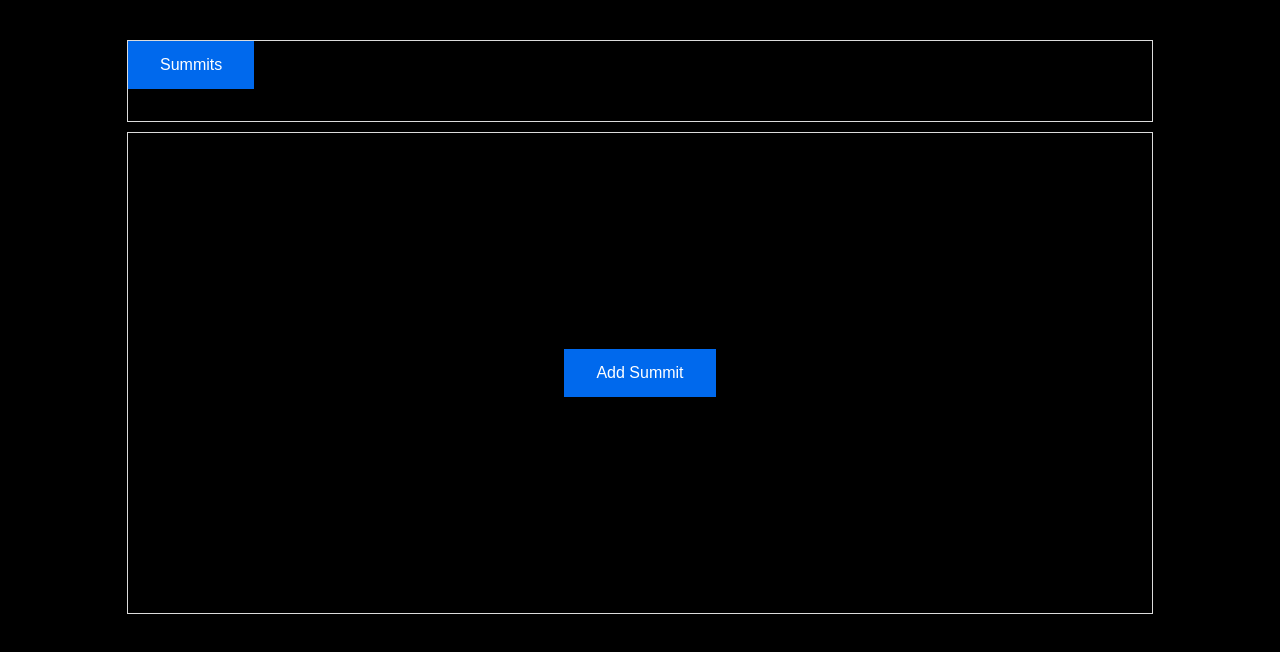
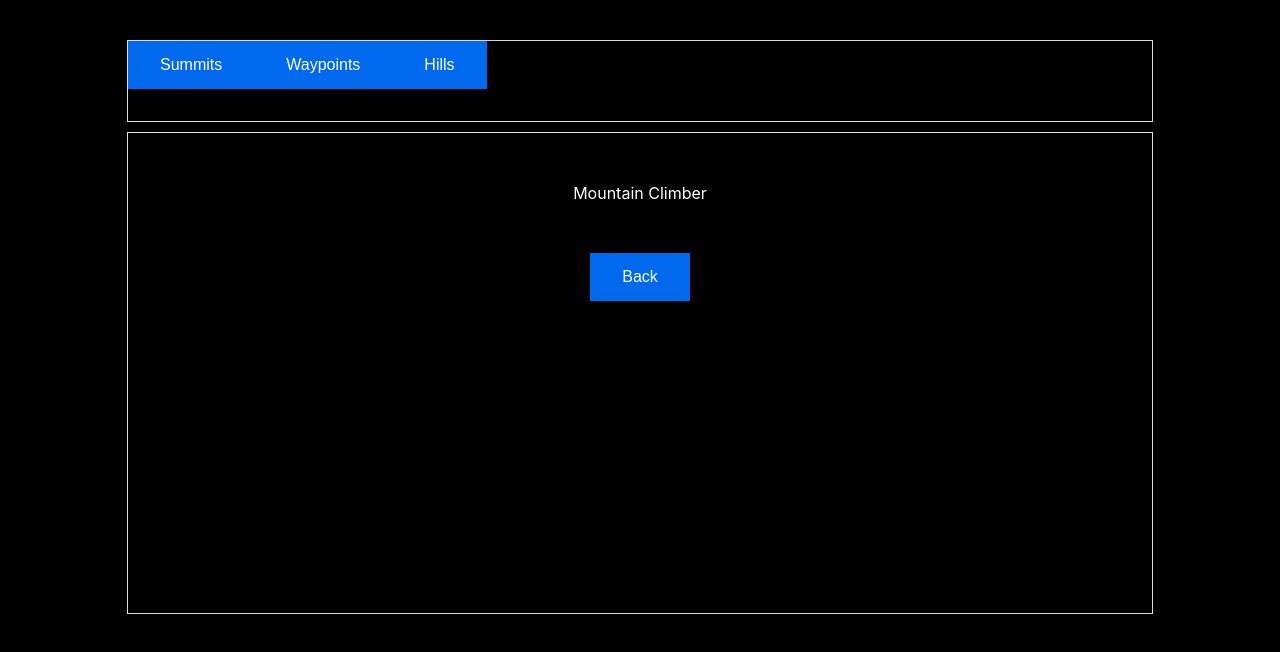
Before and after one commit to orionhall/mountain-climber, a React app: page / in a window 1280 px wide. Shown: the top 652 px of the page. Built offline with nearby package versions, Linux system fonts and the light colour scheme.

Commit message:
Add Page, restructure state... I should probably be using react-router or sth

```diff
--- a/src/MountainClimber/App.jsx
+++ b/src/MountainClimber/App.jsx
@@ -1,8 +1,7 @@
 import React, { useReducer } from 'react';
 import styled from 'styled-components';
-import './app.css';
-import { addSummit } from '../actions';
-import { ACTIONS } from './constants';
+import './App.css';
+import { initialState, reducer, resetState } from './reducer';
 import MountainClimber from './components/MountainClimber';
 import Nav from './components/Nav';
 import Modal from './components/Modal';
@@ -25,65 +24,15 @@ const Card = styled.div`
   color: white;
 `;
 
-const reducer = (state, { type, payload }) => {
-  switch (type) {
-    case ACTIONS.ADD_SUMMIT:
-      return {
-        ...state,
-        showAddModal: '',
-        summits: addSummit(state, payload),
-        selections: {
-          page: 'summitsIndex',
-        },
-      };
-    case ACTIONS.SHOW_ADD_MODAL:
-      return {
-        ...state,
-        showAddModal: payload.modalType,
-      };
-    case ACTIONS.HIDE_ADD_MODAL:
-      return {
-        ...state,
-        showAddModal: '',
-      };
-    case ACTIONS.SET_PAGE:
-      return {
-        ...state,
-        selections: {
-          ...state.selections,
-          page: payload.page,
-        },
-      };
-    default:
-      return state;
-  }
-};
-const initState = state => state;
-
 const App = () => {
-  const initialState = {
-    summits: [],
-    waypoints: [],
-    hills: [],
-    selections: {
-      page: '',
-    },
-    showAddModal: '',
-  };
-  const [state, dispatch] = useReducer(reducer, initialState, initState);
-  const { showAddModal } = state;
-  console.log({ showAddModal: state.showAddModal, summits: state.summits });
+  const [state, dispatch] = useReducer(reducer, initialState, resetState);
+  console.log({ state });
 
   return (
     <Wrapper>
       <Nav dispatch={dispatch} />
-      {/*TODO screen/page selection*/}
       <Card>
-        {showAddModal !== '' ? (
-          <Modal modalType={showAddModal} dispatch={dispatch} />
-        ) : (
-          <MountainClimber state={state} dispatch={dispatch} />
-        )}
+        <MountainClimber state={state} dispatch={dispatch} />
       </Card>
     </Wrapper>
   );
--- a/src/MountainClimber/components/Modal.jsx
+++ b/src/MountainClimber/components/Modal.jsx
@@ -44,9 +44,9 @@ const CloseButton = styled.button`
   padding: 0;
 `;
 
-const Modal = ({ modalType, dispatch }) => {
-  const headerText = `Add ${modalType}`;
-  const [input, setInput] = useState(`Type a new ${modalType} to add`);
+const Modal = ({ type, dispatch }) => {
+  const headerText = `Add ${type}`;
+  const [input, setInput] = useState(`Type a new ${type} to add`);
   const [error, setError] = useState('');
   const [clicked, setClicked] = useState(false);
 
@@ -78,7 +78,7 @@ const Modal = ({ modalType, dispatch }) => {
                 payload: { summit: input },
               });
             } else {
-              setError(`I can't add a blank ${modalType} you dum dum`);
+              setError(`I can't add a blank ${type} you dum dum`);
             }
           }}
         >
--- a/src/MountainClimber/components/MountainClimber.jsx
+++ b/src/MountainClimber/components/MountainClimber.jsx
@@ -1,49 +1,18 @@
 import React from 'react';
-import styled from 'styled-components';
-import Button from './Button';
-import { ACTIONS } from '../constants';
+import Modal from './Modal';
+import Page from './Page';
 
-const SummitWrapper = styled.div`
-  width: 100%;
-  height: 100%;
-  text-align: center;
-`;
+const MountainClimber = ({ state, dispatch }) => {
+  const { showAddModal } = state;
+  if (showAddModal) {
+    return <Modal type={showAddModal} dispatch={dispatch} />;
+  }
 
-const MountainClimber = ({
-  state: {
-    summits,
-    selections: { page },
-  },
-  dispatch,
-}) => {
-  // show summits index page after clicking Summits in the nav
-  // if (page !== '') {
-  //   return <Page />
-  // }
-
-  return summits.length && page === 'summitsIndex' ? (
-    <SummitWrapper>
-      {summits[0]}
-      <br />
-      <Button
-        onClick={() =>
-          dispatch({ type: ACTIONS.SET_PAGE, payload: { page: '' } })
-        }
-      >
-        Back
-      </Button>
-    </SummitWrapper>
-  ) : (
-    <Button
-      onClick={() =>
-        dispatch({
-          type: ACTIONS.SHOW_ADD_MODAL,
-          payload: { modalType: 'Summit' },
-        })
-      }
-    >
-      Add Summit
-    </Button>
+  return (
+    <>
+      <Page state={state} dispatch={dispatch} />
+      {showAddModal && <Modal type={showAddModal} dispatch={dispatch} />}
+    </>
   );
 };
 
--- a/src/MountainClimber/components/Nav.jsx
+++ b/src/MountainClimber/components/Nav.jsx
@@ -15,10 +15,33 @@ const Nav = ({ dispatch }) => {
     <NavBar>
       <Button
         onClick={() =>
-          dispatch({ type: ACTIONS.SET_PAGE, payload: { page: 'summits' } })
+          dispatch({
+            type: ACTIONS.SET_PAGE_TYPE,
+            payload: { type: 'summits' },
+          })
         }
       >
         Summits
+      </Button>
+      <Button
+        onClick={() =>
+          dispatch({
+            type: ACTIONS.SET_PAGE_TYPE,
+            payload: { type: 'waypoints' },
+          })
+        }
+      >
+        Waypoints
+      </Button>
+      <Button
+        onClick={() =>
+          dispatch({
+            type: ACTIONS.SET_PAGE_TYPE,
+            payload: { type: 'hills' },
+          })
+        }
+      >
+        Hills
       </Button>
     </NavBar>
   );
--- /dev/null
+++ b/src/MountainClimber/components/Page.jsx
@@ -0,0 +1,112 @@
+import React from 'react';
+import Button from './Button';
+import { ACTIONS } from '../constants';
+import styled from 'styled-components';
+
+const Wrapper = styled.div`
+  width: 100%;
+  height: 100%;
+  text-align: center;
+`;
+
+const GoalsSection = styled.div`
+  display: flex;
+  align-items: center;
+  justify-content: space-evenly;
+  margin: 50px auto;
+`;
+
+const GoalWrapper = styled(Button)`
+  display: flex;
+  align-items: center;
+  justify-content: center;
+  width: 100px;
+  height: 50px;
+  text-align: center;
+  border: 1px solid #414141;
+  background: lightgray;
+  font-weight: bold;
+  color: black;
+  outline: none;
+
+  &:focus {
+    background: lightgray;
+    outline: none;
+  }
+
+  &:hover {
+    background: lightgray;
+  }
+`;
+
+const GoalText = styled.div`
+  font-weight: bold;
+`;
+
+const getCurrentGoal = (goals, type, id) => {
+  const currentGoal = goals && goals[id];
+
+  return currentGoal || `${type} #${id} not found.`;
+};
+
+const Page = ({ state, dispatch }) => {
+  const {
+    pageParams: { action, id, type },
+    goalData,
+  } = state;
+  const goals = goalData[type];
+  const currentGoal = getCurrentGoal(goals, type, id);
+  debugger;
+
+  return (
+    <Wrapper>
+      <GoalsSection>
+        {!type ? (
+          <div>Mountain Climber</div>
+        ) : !action || action === 'index' ? (
+          goals.length ? (
+            goals.map(goal => {
+              return (
+                <GoalWrapper
+                  onClick={() =>
+                    dispatch({
+                      type: ACTIONS.SET_PAGE_ACTION,
+                      payload: { action: 'show' },
+                    })
+                  }
+                >
+                  <GoalText>{goal}</GoalText>
+                </GoalWrapper>
+              );
+            })
+          ) : (
+            <div>
+              <div>No {`${type}`} found.</div>
+              <Button
+                onClick={() =>
+                  dispatch({
+                    type: ACTIONS.SHOW_ADD_MODAL,
+                    payload: { type },
+                  })
+                }
+              >
+                Add {`${type}`}
+              </Button>
+            </div>
+          )
+        ) : action === 'show' ? (
+          <div>{currentGoal}</div>
+        ) : null}
+      </GoalsSection>
+      <Button
+        onClick={() =>
+          dispatch({ type: ACTIONS.SET_PAGE_ACTION, payload: { action: '' } })
+        }
+      >
+        Back
+      </Button>
+    </Wrapper>
+  );
+};
+
+export default Page;
--- a/src/MountainClimber/constants.js
+++ b/src/MountainClimber/constants.js
@@ -1,6 +1,8 @@
 export const ACTIONS = {
   ADD_SUMMIT: 'addSummit',
   HIDE_ADD_MODAL: 'hideAddModal',
-  SET_PAGE: 'setPage',
+  SET_PAGE_ACTION: 'setPageAction',
+  SET_PAGE_ID: 'setPageId',
+  SET_PAGE_TYPE: 'setPageType',
   SHOW_ADD_MODAL: 'showAddModal',
 };
--- /dev/null
+++ b/src/MountainClimber/reducer.js
@@ -0,0 +1,68 @@
+import { ACTIONS } from './constants';
+import { addSummit } from '../actions';
+
+export const reducer = (state, { type, payload }) => {
+  debugger;
+  switch (type) {
+    case ACTIONS.ADD_SUMMIT:
+      return {
+        ...state,
+        goalData: {
+          ...state.goalData,
+          summits: addSummit(state, payload),
+        },
+      };
+    case ACTIONS.SHOW_ADD_MODAL:
+      return {
+        ...state,
+        showAddModal: payload.type,
+      };
+    case ACTIONS.HIDE_ADD_MODAL:
+      return {
+        ...state,
+        showAddModal: '',
+      };
+    case ACTIONS.SET_PAGE_ACTION:
+      return {
+        ...state,
+        pageParams: {
+          ...state.pageParams,
+          action: payload.action,
+        }
+      }
+    case ACTIONS.SET_PAGE_ID:
+      return {
+        ...state,
+        pageParams: {
+          ...state.pageParams,
+          action: payload.id,
+        }
+      }
+    case ACTIONS.SET_PAGE_TYPE:
+      return {
+        ...state,
+        pageParams: {
+          ...state.pageParams,
+          type: payload.type,
+        }
+      }
+    default:
+      return state;
+  }
+};
+
+export const resetState = state => state;
+
+export const initialState = {
+  goalData: {
+    summits: [],
+    waypoints: [],
+    hills: []
+  },
+  pageParams: {
+    action: undefined,
+    id: undefined,
+    type: undefined,
+  },
+  showAddModal: '',
+};
--- a/src/actions.js
+++ b/src/actions.js
@@ -1 +1,4 @@
-export const addSummit = ({ summits }, { summit }) => [...summits, summit];
+export const addSummit = (state, payload) => [
+  ...state.goalData.summits,
+  payload.summit,
+];
```
